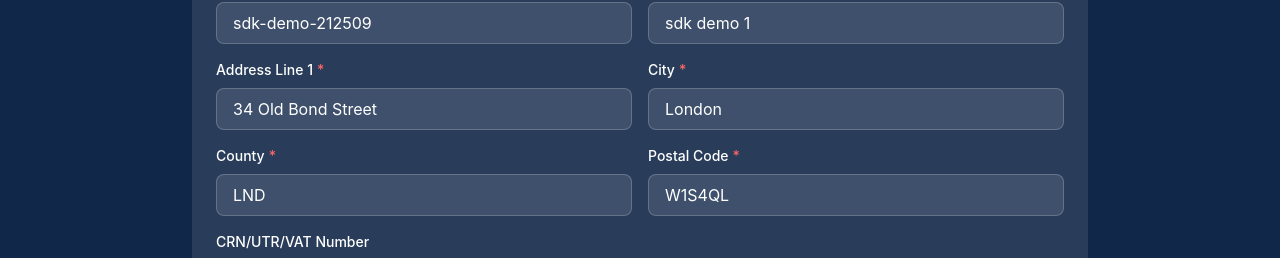
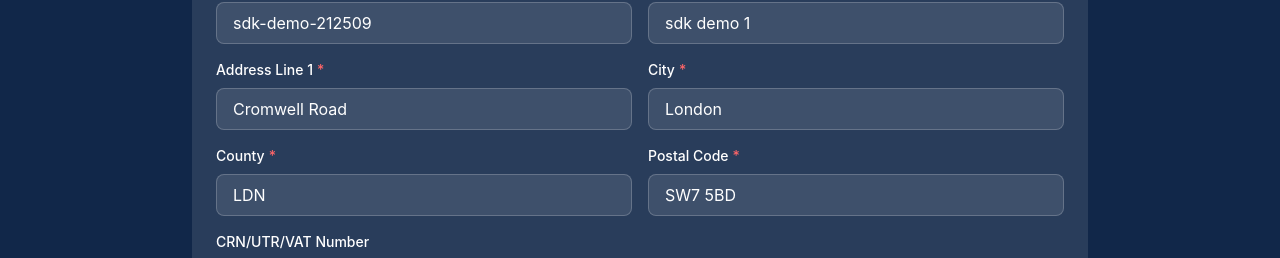
Before and after one commit to joinworth/onboarding-sdk-reference-implementation, a React (Vite) app: page /demo-flows/idv-quick-add-uk in a window 1280 px wide. Shown: the part 370-628 px from the top of the page. Built offline with nearby package versions, Linux system fonts and the light colour scheme; no server answers.

Commit message:
feat: uk data

```diff
--- a/src/components/prefill/constants.ts
+++ b/src/components/prefill/constants.ts
@@ -11,28 +11,28 @@ export const getInitialFormData = (
     return {
       external_id: `sdk-demo-${randomNumber}`,
       name: 'sdk demo 1',
-      address_line_1: '34 Old Bond Street',
+      address_line_1: 'Cromwell Road',
       address_city: 'London',
-      address_state: 'LND',
-      address_postal_code: 'W1S4QL',
+      address_state: 'LDN',
+      address_postal_code: 'SW7 5BD',
       tin: 'GB123456789',
-      owner1_first_name: 'Leslie',
-      owner1_last_name: 'Knope',
-      owner1_email: `leslie.knope+${randomNumber}@joinworth.com`,
-      owner1_mobile: '+442089401138',
+      owner1_first_name: 'Patrick',
+      owner1_last_name: 'McWilliams',
+      owner1_email: `patrick.mcwilliams+${randomNumber}@joinworth.com`,
+      owner1_mobile: '+445676765678',
       owner1_ssn: '',
-      owner1_dob: '1975-01-18',
-      owner1_address_line_1: '123 High St.',
+      owner1_dob: '1990-10-01',
+      owner1_address_line_1: 'Cromwell Road',
       owner1_address_city: 'London',
-      owner1_address_state: 'LND',
-      owner1_address_postal: 'W1S4QL',
+      owner1_address_state: 'LDN',
+      owner1_address_postal: 'SW7 5BD',
       owner1_address_country: 'GB',
       owner1_title: '1% Shareholder',
       owner1_owner_type: 'CONTROL',
       owner1_ownership_percentage: 100,
-      applicant_first_name: 'Leslie',
-      applicant_last_name: 'Knope',
-      applicant_email: `leslie.knope+${randomNumber}@joinworth.com`,
+      applicant_first_name: 'Patrick',
+      applicant_last_name: 'McWilliams',
+      applicant_email: `patrick.mcwilliams+${randomNumber}@joinworth.com`,
       applicant_subrole_code: 'owner',
       generate_invite_link: true,
       flow: 'selfie-only-uk',
```
